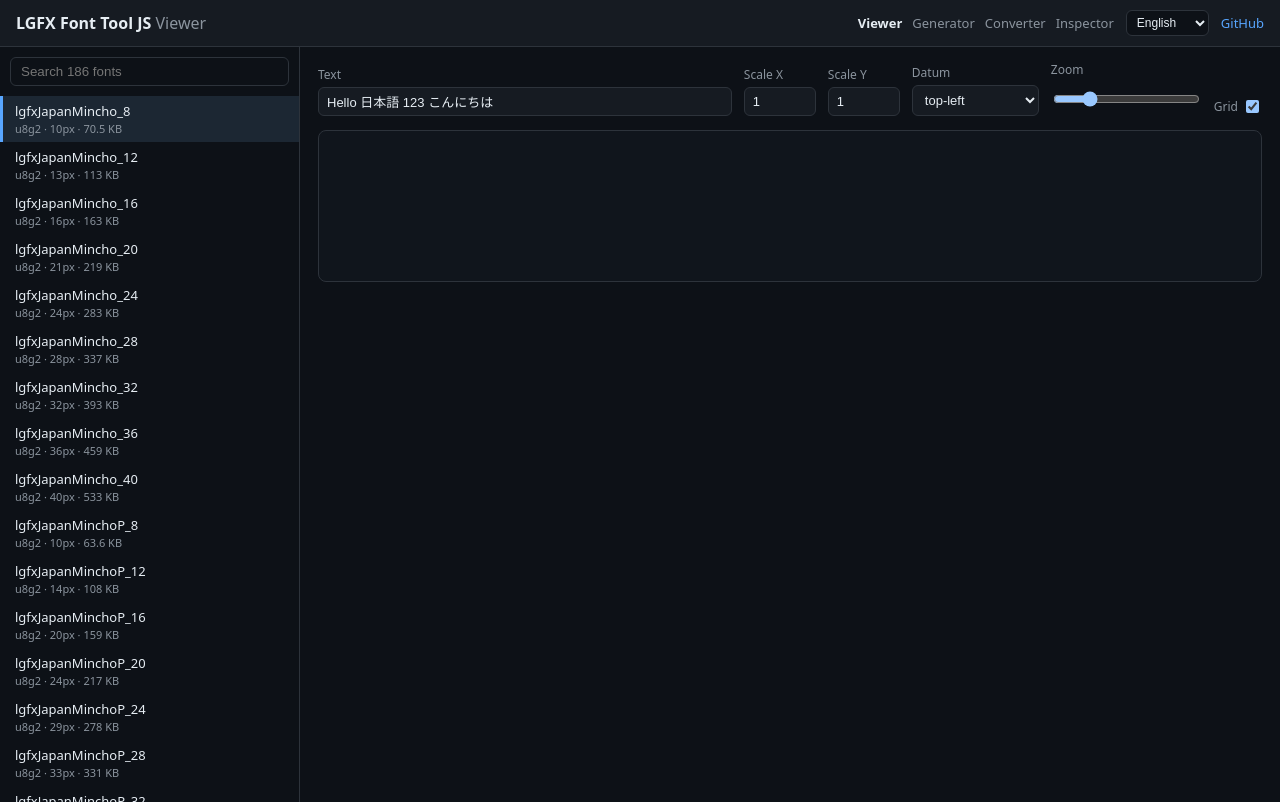
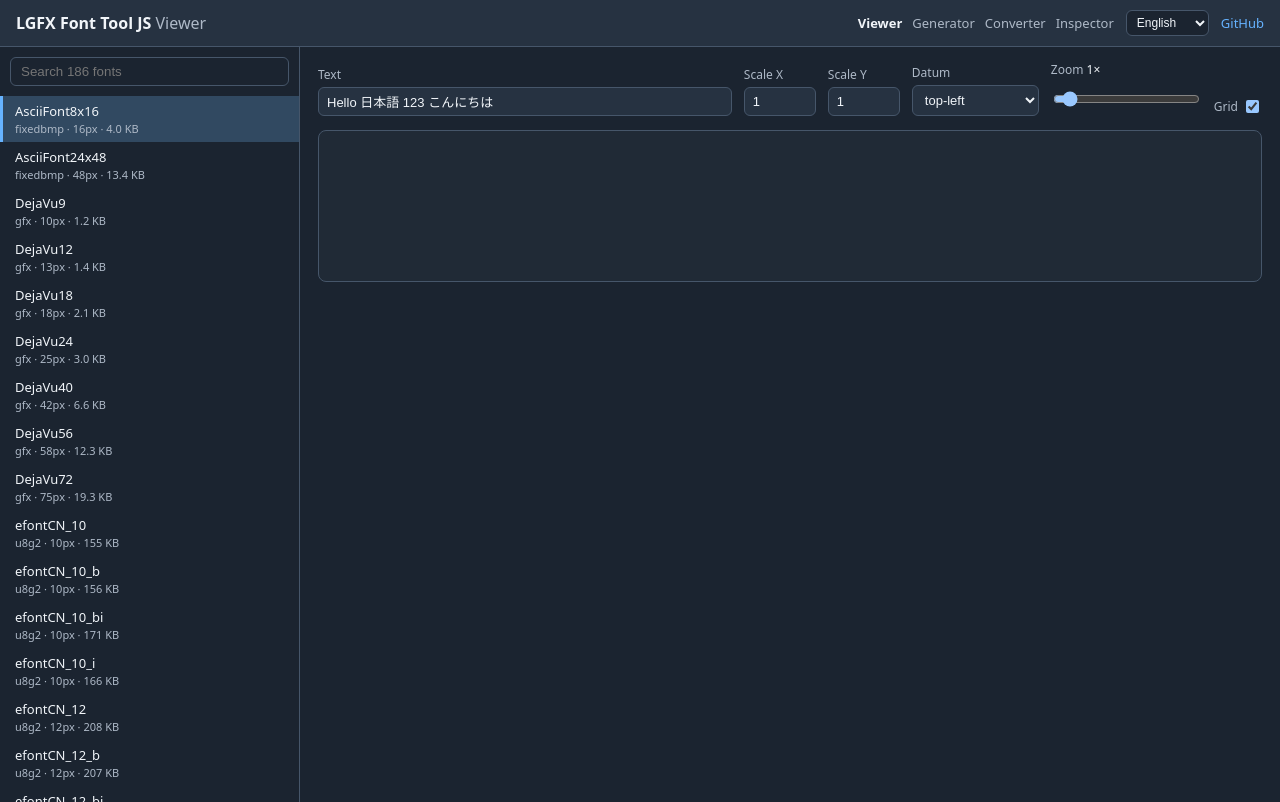
Before and after one commit to tanakamasayuki/LGFXFontToolJs, a website: page web/viewer.html in a window 1280 px wide. Drawn offline with Linux system fonts and the light colour scheme; no server answers.

Commit message:
feat: enhance viewer with zoom value display and improve font catalog sorting

```diff
--- a/web/app.js
+++ b/web/app.js
@@ -38,12 +38,18 @@ const sizeXEl = /** @type {HTMLInputElement} */ ($('size-x'));
 const sizeYEl = /** @type {HTMLInputElement} */ ($('size-y'));
 const datumEl = /** @type {HTMLSelectElement} */ ($('datum'));
 const zoomEl = /** @type {HTMLInputElement} */ ($('zoom'));
+const zoomValueEl = /** @type {HTMLOutputElement} */ ($('zoom-value'));
 const gridEl = /** @type {HTMLInputElement} */ ($('grid'));
 const canvasEl = /** @type {HTMLCanvasElement} */ ($('preview'));
 const infoEl = $('info');
 const licenseEl = $('license');
 
-let currentName = fontCatalog[0]?.name ?? '';
+const fontNameCollator = new Intl.Collator('en', { numeric: true, sensitivity: 'base' });
+const sortedFontCatalog = [...fontCatalog].sort(
+  (a, b) => fontNameCollator.compare(a.name, b.name) || a.name.localeCompare(b.name),
+);
+
+let currentName = sortedFontCatalog[0]?.name ?? '';
 
 for (const name of Object.keys(DATUM)) {
   const opt = document.createElement('option');
@@ -72,7 +78,7 @@ function applyLanguage() {
 function renderList() {
   const q = searchEl.value.trim().toLowerCase();
   listEl.textContent = '';
-  for (const e of fontCatalog) {
+  for (const e of sortedFontCatalog) {
     if (q && !e.name.toLowerCase().includes(q) && !e.format.includes(q)) continue;
     const li = document.createElement('li');
     li.className = e.name === currentName ? 'selected' : '';
@@ -124,7 +130,8 @@ async function renderPreview() {
   canvasEl.height = h * zoom;
   const ctx = canvasEl.getContext('2d');
   if (!ctx) return;
-  ctx.fillStyle = '#10151c';
+  ctx.fillStyle =
+    getComputedStyle(document.documentElement).getPropertyValue('--preview-bg').trim() || '#202a36';
   ctx.fillRect(0, 0, canvasEl.width, canvasEl.height);
   ctx.fillStyle = '#e8f0ff';
   for (let yy = 0; yy < h; yy++) {
@@ -173,6 +180,10 @@ async function renderPreview() {
   });
 }
 
+function updateZoomValue() {
+  zoomValueEl.value = `${Number(zoomEl.value) || 1}×`;
+}
+
 langEl.addEventListener('input', async () => {
   await setLocale(langEl.value);
   applyLanguage();
@@ -181,10 +192,14 @@ langEl.addEventListener('input', async () => {
 });
 searchEl.addEventListener('input', renderList);
 for (const el of [textEl, sizeXEl, sizeYEl, datumEl, zoomEl, gridEl]) {
-  el.addEventListener('input', () => void renderPreview());
+  el.addEventListener('input', () => {
+    if (el === zoomEl) updateZoomValue();
+    void renderPreview();
+  });
 }
 
 await initI18n();
 applyLanguage();
+updateZoomValue();
 renderList();
 void renderPreview();
--- a/web/styles/app.css
+++ b/web/styles/app.css
@@ -1,10 +1,13 @@
 :root {
-  --bg: #0d1117;
-  --panel: #161b22;
-  --border: #2d333b;
-  --text: #e6edf3;
-  --muted: #8b949e;
-  --accent: #58a6ff;
+  --bg: #1b2430;
+  --panel: #263241;
+  --border: #46566a;
+  --text: #f1f5f9;
+  --muted: #aeb9c7;
+  --accent: #66b3ff;
+  --hover: #303d4d;
+  --selected: #314961;
+  --preview-bg: #202a36;
   color-scheme: dark;
 }
 
@@ -96,8 +99,8 @@ body {
   gap: 1px;
   border-left: 3px solid transparent;
 }
-.font-list li:hover { background: #1c2129; }
-.font-list li.selected { background: #1c2733; border-left-color: var(--accent); }
+.font-list li:hover { background: var(--hover); }
+.font-list li.selected { background: var(--selected); border-left-color: var(--accent); }
 .font-list .name { font-size: 13px; }
 .font-list .meta { font-size: 11px; color: var(--muted); }
 
@@ -132,12 +135,13 @@ body {
 }
 .controls input[type="number"] { width: 72px; }
 .controls label.check { flex-direction: row; align-items: center; }
+.controls output { color: var(--text); font-variant-numeric: tabular-nums; }
 
 .preview-wrap {
   overflow: auto;
   border: 1px solid var(--border);
   border-radius: 8px;
-  background: #10151c;
+  background: var(--preview-bg);
   max-height: 55vh;
 }
 #preview { display: block; }
@@ -273,8 +277,8 @@ body {
   gap: 8px;
   border-left: 3px solid transparent;
 }
-.fontlist .row:hover { background: #1c2129; }
-.fontlist .row.selected { background: #1c2733; border-left-color: var(--accent); }
+.fontlist .row:hover { background: var(--hover); }
+.fontlist .row.selected { background: var(--selected); border-left-color: var(--accent); }
 .fontlist .row .name { font-size: 13px; }
 .fontlist .row .meta { font-size: 11px; color: var(--muted); }
 
--- a/web/ui.js
+++ b/web/ui.js
@@ -60,7 +60,8 @@ export function drawFontTo(canvas, font, text, zoom) {
   canvas.height = h * z;
   const ctx = canvas.getContext('2d');
   if (!ctx) return;
-  ctx.fillStyle = '#10151c';
+  ctx.fillStyle =
+    getComputedStyle(document.documentElement).getPropertyValue('--preview-bg').trim() || '#202a36';
   ctx.fillRect(0, 0, canvas.width, canvas.height);
   ctx.fillStyle = '#e8f0ff';
   for (let y = 0; y < h; y++) {
--- a/web/viewer.html
+++ b/web/viewer.html
@@ -41,8 +41,8 @@
         <label><span data-i18n="controls.datum">Datum</span>
           <select id="datum"></select>
         </label>
-        <label><span data-i18n="controls.zoom">Zoom</span>
-          <input id="zoom" type="range" value="3" min="1" max="12" step="1">
+        <label><span><span data-i18n="controls.zoom">Zoom</span> <output id="zoom-value" for="zoom">1×</output></span>
+          <input id="zoom" type="range" value="1" min="1" max="12" step="1">
         </label>
         <label class="check"><span data-i18n="controls.grid">Grid</span>
           <input id="grid" type="checkbox" checked>
```
